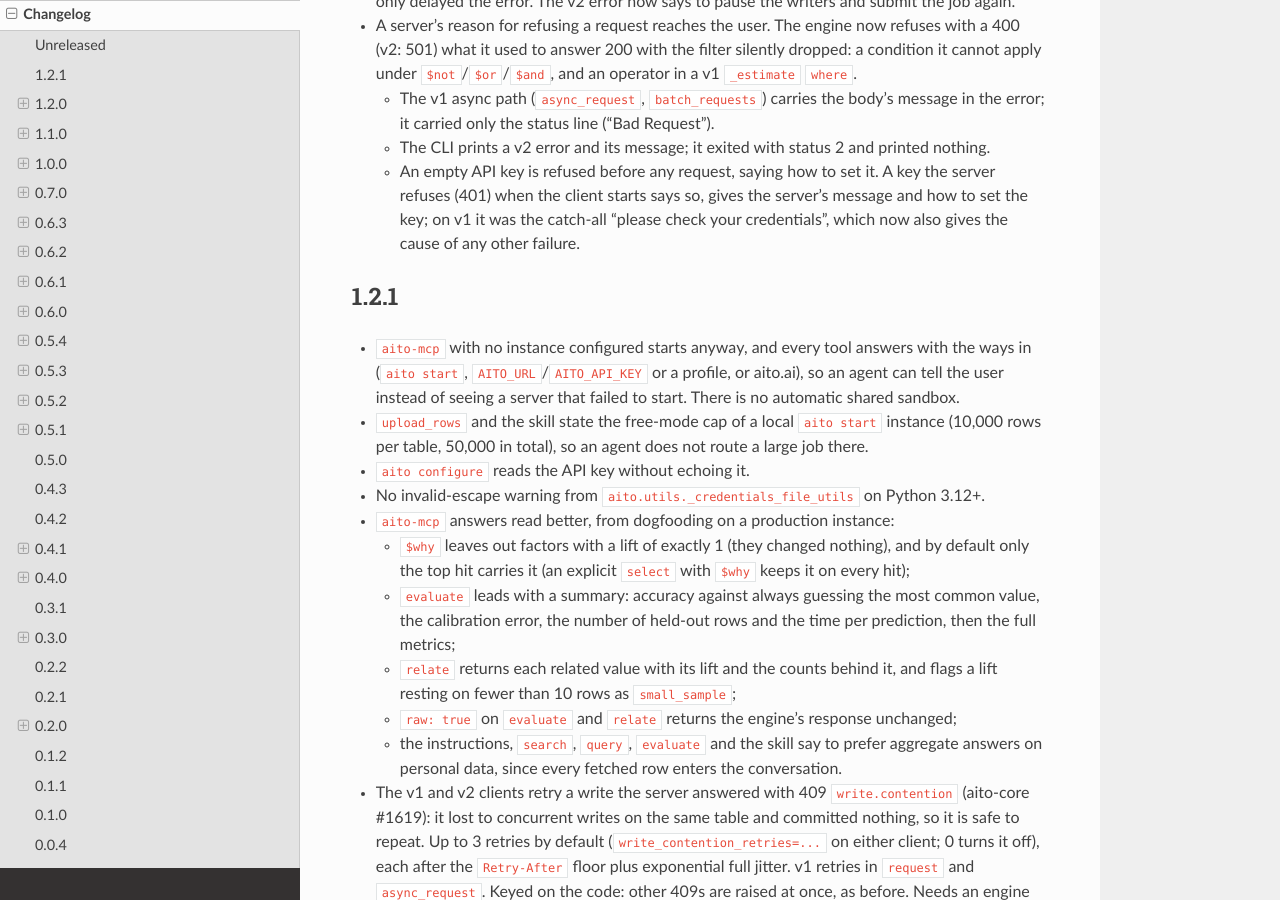
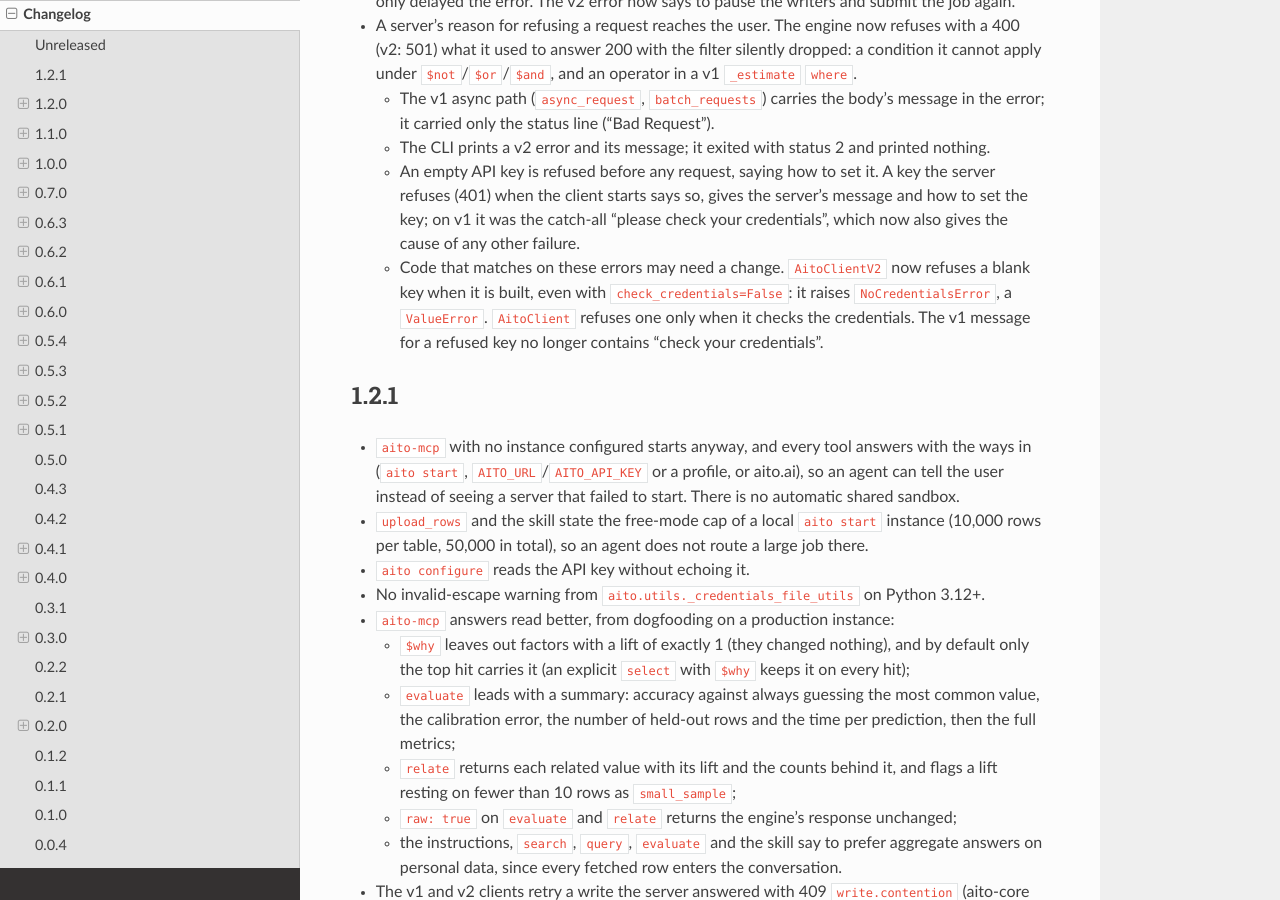
Before and after one commit to AitoDotAI/aito-python-tools, a Sphinx documentation site: the page built from docs/source/changelog.rst, in a window 1280 px wide and 900 px high, scrolled down 497 px. Built offline with Sphinx 7.4.7 and the Read the Docs theme 3.1.0, drawn with Linux system fonts in a browser that asks for light colours.

Commit message:
Changelog: what changes for code that matches on key errors (#95)
Claude-Session: https://claude.ai/code/session_01AGxAujqUXtXMNcLfpqm96r

Co-authored-by: Antti Rauhala <antti@aito.ai>
Co-authored-by: Claude Opus 5.5 <noreply@anthropic.com>

```diff
--- a/docs/source/changelog.rst
+++ b/docs/source/changelog.rst
@@ -28,6 +28,10 @@ Unreleased
     refuses (401) when the client starts says so, gives the server's message and how to set the
     key; on v1 it was the catch-all "please check your credentials", which now also gives the
     cause of any other failure.
+  - Code that matches on these errors may need a change. ``AitoClientV2`` now refuses a blank key
+    when it is built, even with ``check_credentials=False``: it raises ``NoCredentialsError``, a
+    ``ValueError``. ``AitoClient`` refuses one only when it checks the credentials. The v1 message
+    for a refused key no longer contains "check your credentials".
 
 1.2.1
 -----
```
